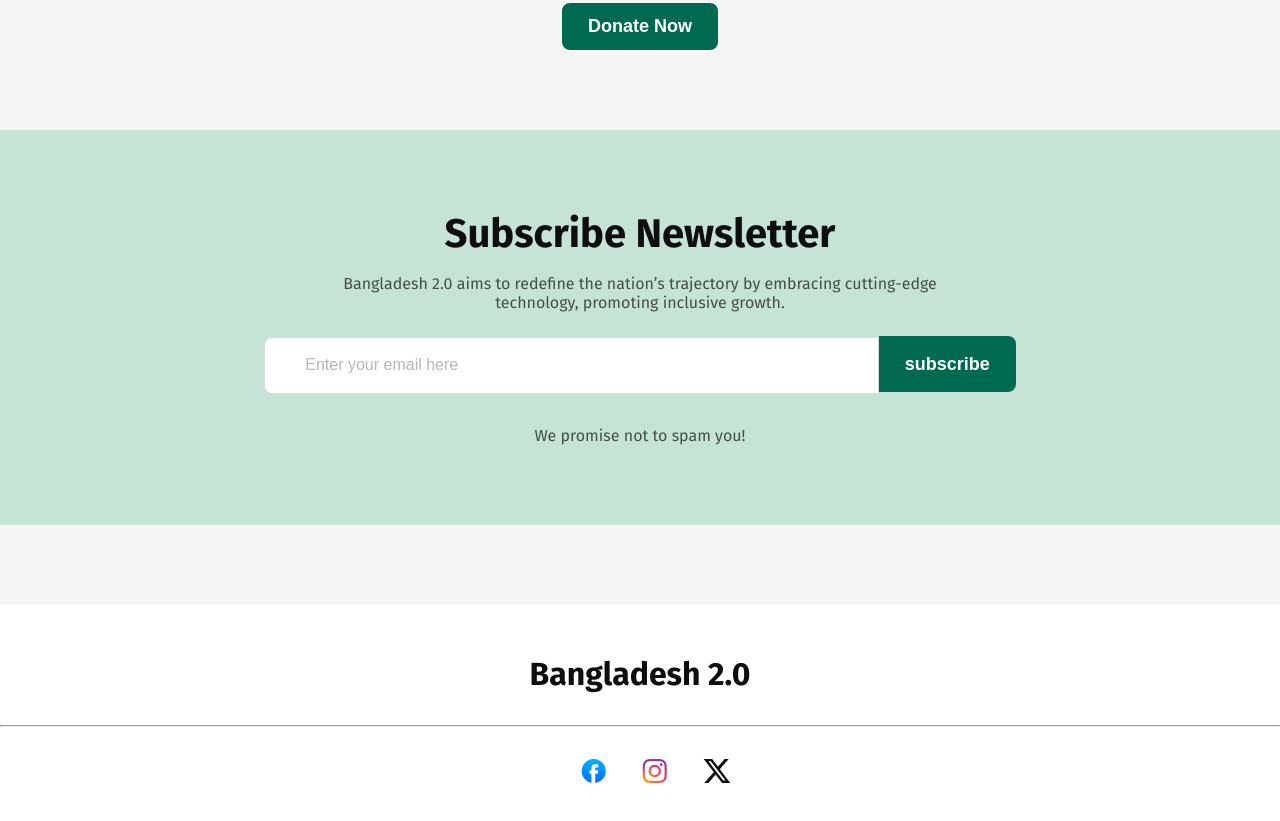
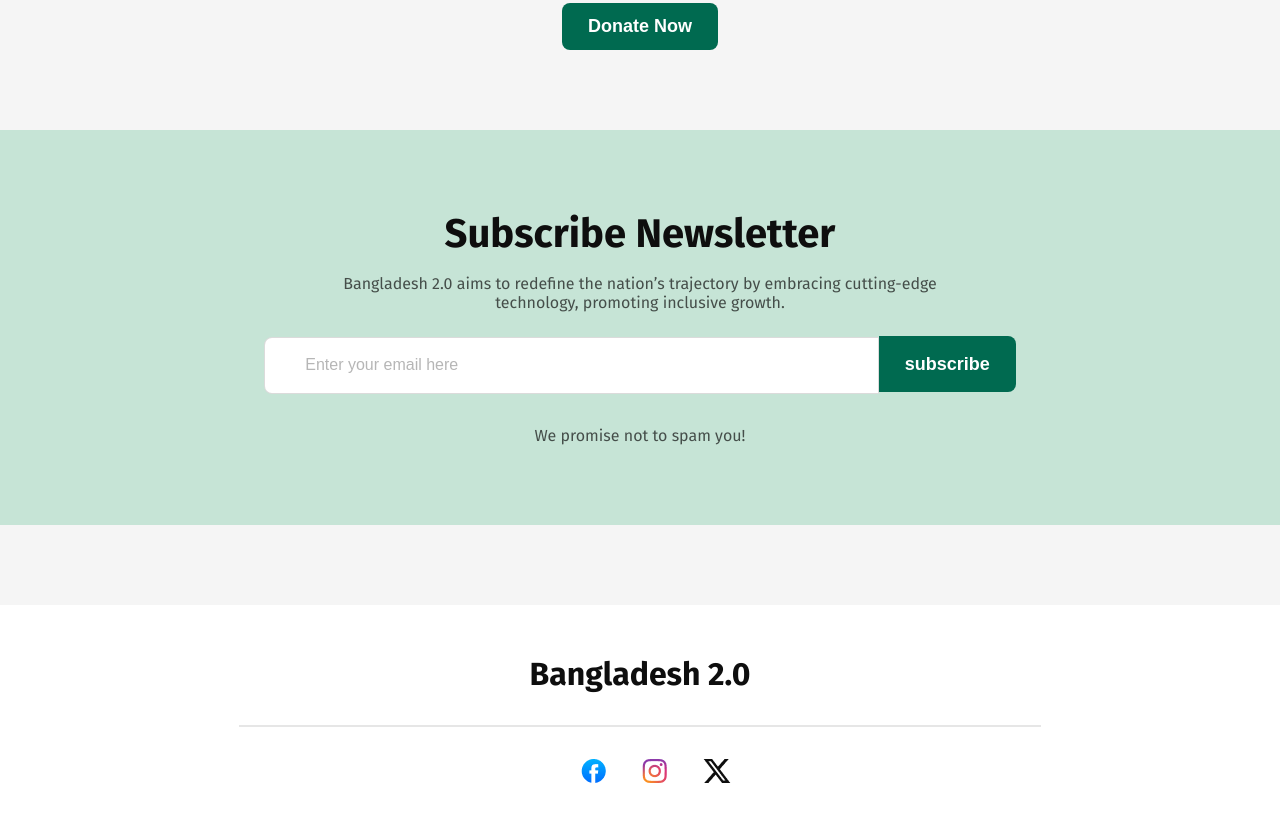
Before and after one commit to hsagor703/our-nation-project, a plain HTML site: page index.html in a window 1280 px wide. Shown: the part 3845-4666 px from the top of the page. Drawn offline with Linux system fonts and the light colour scheme.

Commit message:
added my updated code

```diff
--- a/style sheet/our nation project.css
+++ b/style sheet/our nation project.css
@@ -492,7 +492,9 @@ margin-bottom: 20px;
 }
 
 hr{
-
+  border: 1px solid rgba(14, 14, 14, 0.1);
+  margin: 0 239px 0 239px;
+  text-align: center;
 }
 
 .footer-icon{
```
